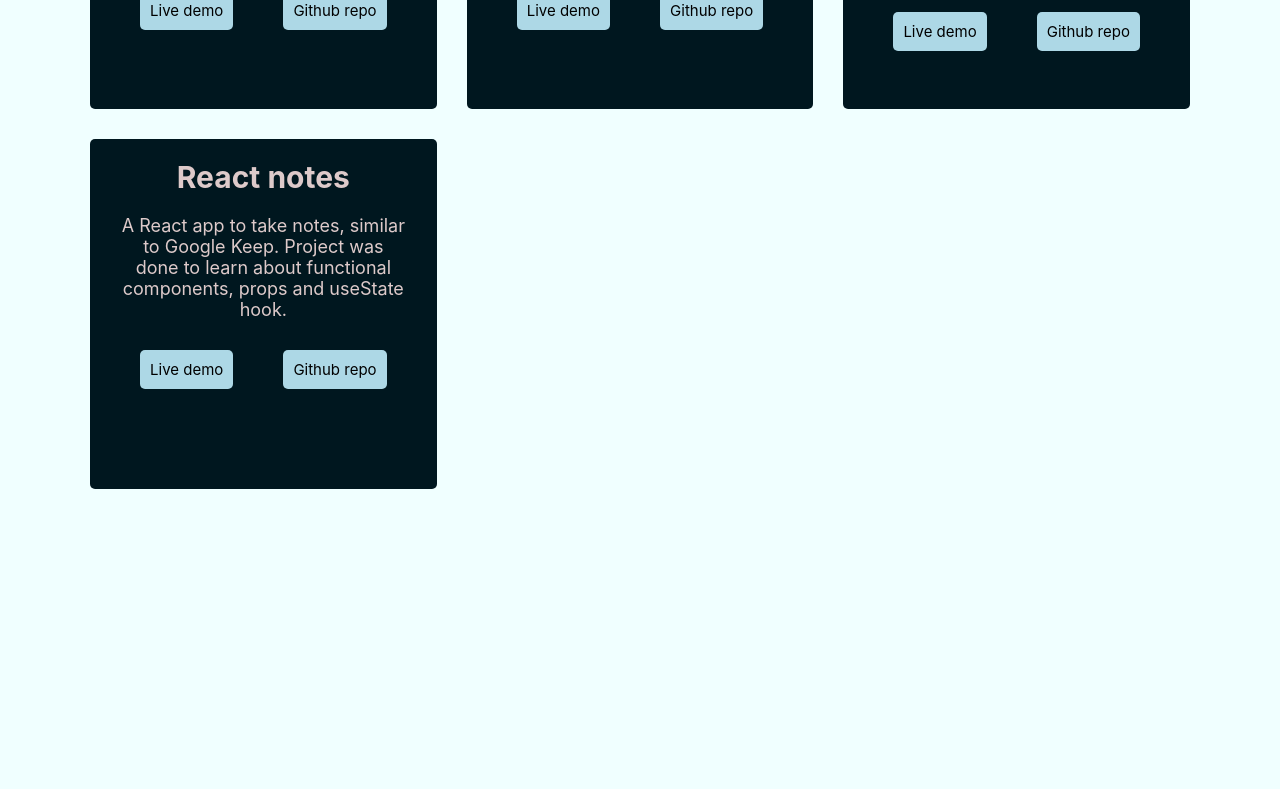
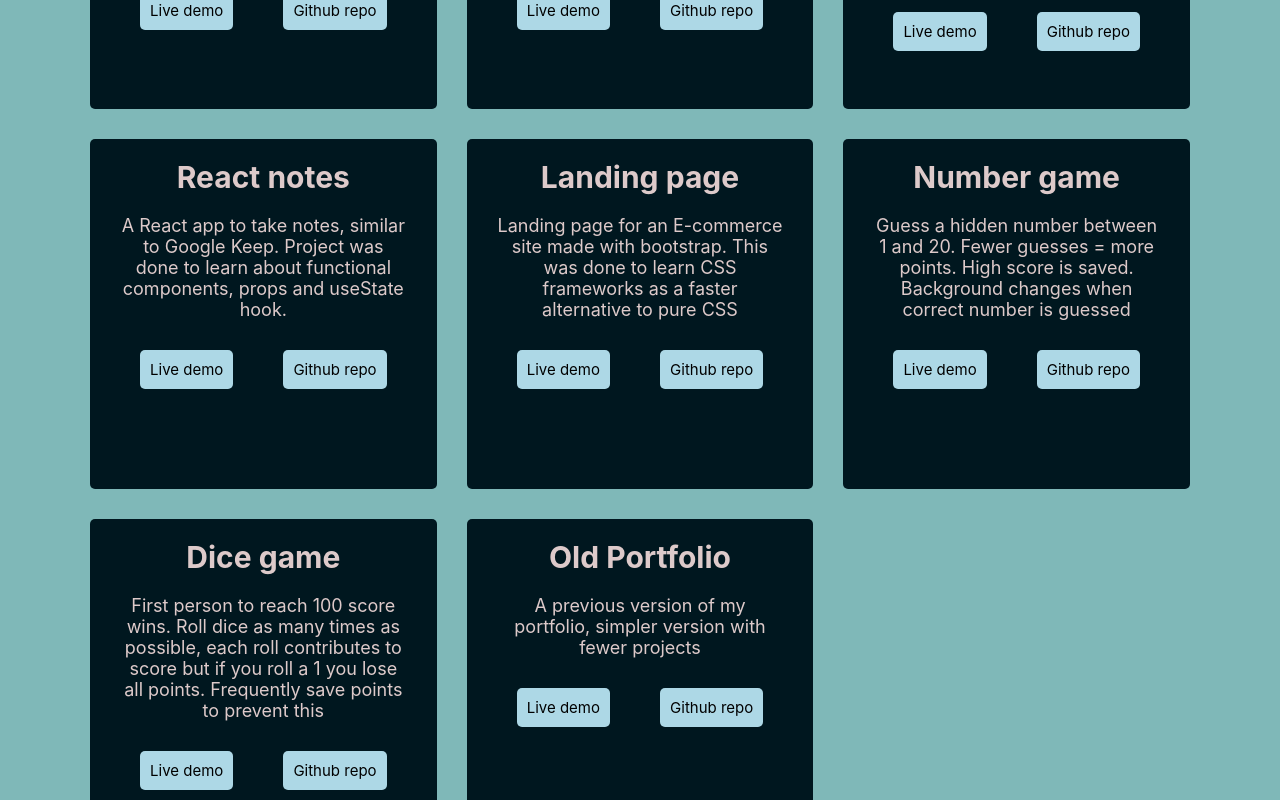
Before and after one commit to xray79/portfolio-new, a Next.js app: page / in a window 1280 px wide. Shown: the part 2560-3360 px from the top of the page. Built offline with nearby package versions, Linux system fonts and the light colour scheme.

Commit message:
restructure project section, add map function

```diff
--- a/components/Projects.js
+++ b/components/Projects.js
@@ -1,51 +1,8 @@
 import styles from "../styles/Projects.module.css";
 import Card from "./Card";
+import projectList from "./projectList";
 
 const Projects = () => {
-  // Projects component
-
-  const project1 = {
-    name: "Bank app",
-    desc: "A banking app made with pure JavaScript. This was done to learn array methods, DOM manipulation and the Internationalisation API. More info is available the GitHub Readme.",
-    live: "https://xray79.github.io/bank-app/",
-    code: "https://github.com/xray79/bank-app",
-  };
-
-  const project2 = {
-    name: "To-do list",
-    desc: "A To-do list app using Express and MongoDB back-end using GET and POST requests and EJS templates. \nNew lists can be created by appending any string to the end of the URL.",
-    live: "https://polar-inlet-49071.herokuapp.com",
-    code: "https://github.com/xray79/todolist",
-  };
-
-  const project3 = {
-    name: "Blog site",
-    desc: "A blog site using Next.js front-end and strapi cms for back-end. Usage of a CMS allows live updating of the app without rebuilding or redeploying. New articles can be added through Strapi.",
-    live: "https://blog-site-49umv2gmr-xray79.vercel.app",
-    code: "https://github.com/xray79/blog-site",
-  };
-
-  const project4 = {
-    name: "React notes",
-    desc: "A React app to take notes, similar to Google Keep. Project was done to learn about functional components, props and useState hook.",
-    live: "https://xray79.github.io/react-notes/",
-    code: "https://github.com/xray79/react-notes",
-  };
-
-  const project5 = {
-    name: "Number game",
-    desc: "description placeholder",
-    live: "link to live code",
-    code: "link to github repo",
-  };
-
-  const project6 = {
-    name: "Dice game",
-    desc: "description placeholder",
-    live: "link to live code",
-    code: "link to github",
-  };
-
   return (
     <section className={styles.projects} id="projects">
       <div className={styles.container}>
@@ -57,22 +14,13 @@ const Projects = () => {
           </p>
         </div>
 
-        {/* <div>
-          <h3>Featured Projects</h3>
-          <p></p>
-          <div className={styles.gridContainer}></div>
-        </div> */}
-
         <div>
           <h3>Course Projects</h3>
           <p>Projects done as part of a course</p>
           <div className={styles.gridContainer}>
-            <Card project={project1} />
-            <Card project={project2} />
-            <Card project={project3} />
-            <Card project={project4} />
-            {/* <Card project={project5} />
-            <Card project={project6} /> */}
+            {projectList.map((project) => (
+              <Card project={project} />
+            ))}
           </div>
         </div>
       </div>
--- /dev/null
+++ b/components/projectList.js
@@ -0,0 +1,68 @@
+const project1 = {
+  name: "Bank app",
+  desc: "A banking app made with pure JavaScript. This was done to learn array methods, DOM manipulation and the Internationalisation API. More info is available the GitHub Readme.",
+  live: "https://xray79.github.io/bank-app/",
+  code: "https://github.com/xray79/bank-app",
+};
+
+const project2 = {
+  name: "To-do list",
+  desc: "A To-do list app using Express and MongoDB back-end using GET and POST requests and EJS templates. \nNew lists can be created by appending any string to the end of the URL.",
+  live: "https://polar-inlet-49071.herokuapp.com",
+  code: "https://github.com/xray79/todolist",
+};
+
+const project3 = {
+  name: "Blog site",
+  desc: "A blog site using Next.js front-end and strapi cms for back-end. Usage of a CMS allows live updating of the app without rebuilding or redeploying. New articles can be added through Strapi.",
+  live: "https://blog-site-49umv2gmr-xray79.vercel.app",
+  code: "https://github.com/xray79/blog-site",
+};
+
+const project4 = {
+  name: "React notes",
+  desc: "A React app to take notes, similar to Google Keep. Project was done to learn about functional components, props and useState hook.",
+  live: "https://xray79.github.io/react-notes/",
+  code: "https://github.com/xray79/react-notes",
+};
+
+const project5 = {
+  name: "Landing page",
+  desc: "Landing page for an E-commerce site made with bootstrap. This was done to learn CSS frameworks as a faster alternative to pure CSS",
+  live: "https://xray79.github.io/static-web/",
+  code: "https://github.com/xray79/static-web",
+};
+
+const project6 = {
+  name: "Number game",
+  desc: "Guess a hidden number between 1 and 20. Fewer guesses = more points. High score is saved. Background changes when correct number is guessed",
+  live: "https://xray79.github.io/number-guessing-game/",
+  code: "https://github.com/xray79/number-guessing-game",
+};
+
+const project7 = {
+  name: "Dice game",
+  desc: "First person to reach 100 score wins. Roll dice as many times as possible, each roll contributes to score but if you roll a 1 you lose all points. Frequently save points to prevent this",
+  live: "https://xray79.github.io/dice-game/",
+  code: "https://github.com/xray79/dice-game",
+};
+
+const project8 = {
+  name: "Old Portfolio",
+  desc: "A previous version of my portfolio, simpler version  with fewer projects",
+  live: "https://portfolio-2022-n2wu9y3sd-xray79.vercel.app/",
+  code: "https://github.com/xray79/portfolio-2022",
+};
+
+const projectList = [
+  project1,
+  project2,
+  project3,
+  project4,
+  project5,
+  project6,
+  project7,
+  project8,
+];
+
+export default projectList;
--- a/pages/index.js
+++ b/pages/index.js
@@ -3,7 +3,6 @@ import styles from "../styles/Home.module.css";
 import About from "../components/About";
 import Projects from "../components/Projects";
 import Contact from "../components/Contact";
-import Script from "next/script";
 import NavBar from "../components/NavBar";
 
 const Home = () => {
@@ -34,7 +33,7 @@ const Home = () => {
 
       <Projects />
 
-      {/* <Contact /> */}
+      <Contact />
     </div>
   );
 };
--- a/styles/Projects.module.css
+++ b/styles/Projects.module.css
@@ -1,5 +1,5 @@
 .projects {
-  background-color: azure;
+  background-color: rgb(127, 184, 184);
   padding: 20rem 0;
   font-size: 2rem;
 }
```
